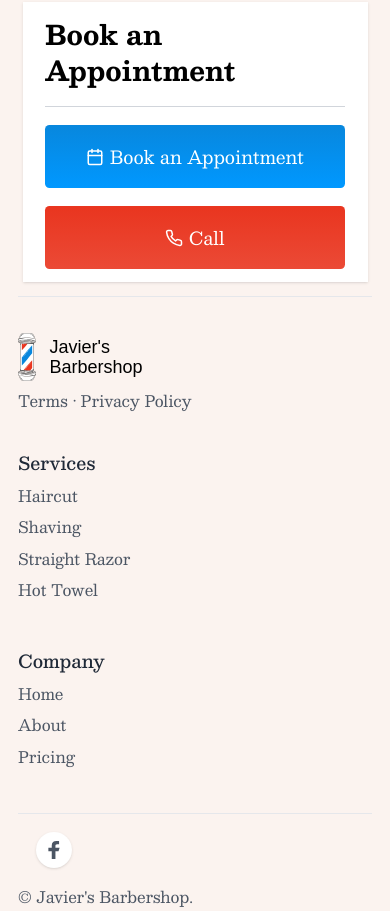
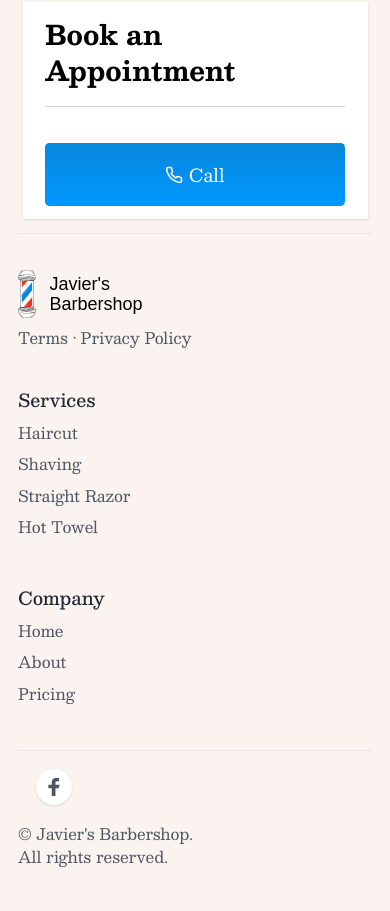
Before and after one commit to zackmorgs/javier, a Next.js app: page /about in a window 390 px wide. Shown: the part 2016-2927 px from the top of the page. After the commit the page ends 2902 px from the top, so only its background shows below. Built offline with nearby package versions, Linux system fonts and the light colour scheme; a web font is replaced by a local one.

Commit message:
removed book an appointment, i want the site live now

```diff
--- a/components/cta.tsx
+++ b/components/cta.tsx
@@ -12,11 +12,11 @@
                         <TitleMd>Book an Appointment</TitleMd>
                     </div>
                     <div className="flex flex-col md:flex-row">
-
+{/*
                         <Link href="/book-appointment" className="btn btn-primary md:mr-4">
                             <FiCalendar className="icon inline-block" /> Book an Appointment
-                        </Link>
-                        <Link href="tel:+15073192140" className="btn btn-secondary mt-4 md:mt-0 md:mr-4">
+                        </Link> */}
+                        <Link href="tel:+15073192140" className="btn btn-primary mt-4 md:mt-0 md:mr-4">
                             <FiPhone className="icon inline-block" /> Call
                         </Link>
                     </div>
--- a/components/hero-homepage.tsx
+++ b/components/hero-homepage.tsx
@@ -20,9 +20,9 @@
                         <div className="max-w-xs mx-auto sm:max-w-none text-center" data-aos="zoom-y-out" data-aos-delay="300">
                             <p className="font-bold	text-lg uppercase"><FiMapPin className="icon inline-block" /> Rochester, MN</p>
                             <div className="flex flex-col md:flex md:flex-row lg:flex-row justify-center mt-8">
-                                <Link href="/book-appointment" className="btn btn-primary">
+                                {/* <Link href="/book-appointment" className="btn btn-primary">
                                     <FiCalendar className="icon inline-block" /> Book an Appointment
-                                </Link>
+                                </Link> */}
                                 <Link href="https://maps.app.goo.gl/7NZjuGxVRSdjGkTq5" target="_blank" className="btn btn-tertiary mt-3 md:mt-0 md:mx-4 ">
                                     <FiMapPin className="icon inline-block" /> Directions
                                 </Link>
```
